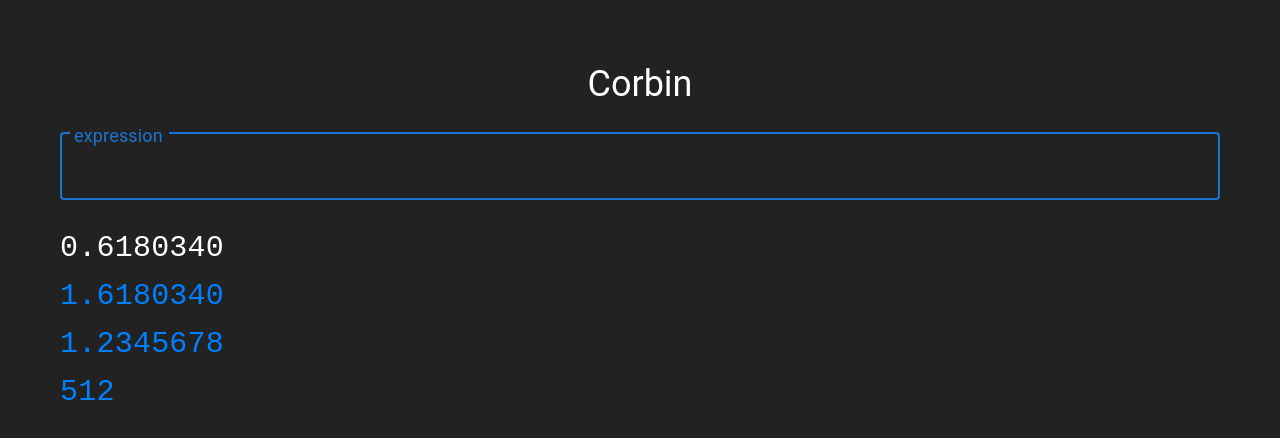
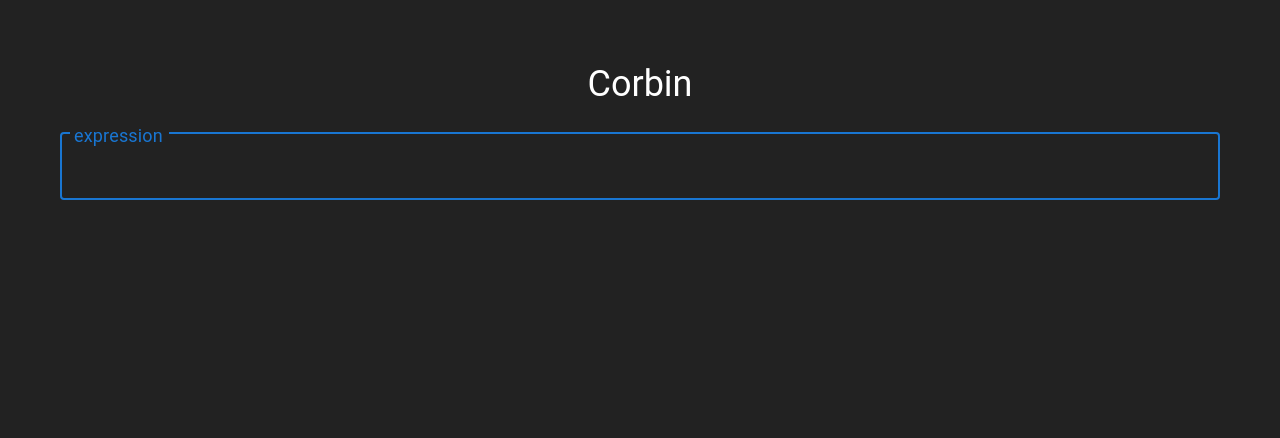
Before and after one commit to usefulmove/comp, a React (Vite) app in the folder gui/: page / in a window 1280 px wide. Shown: the top 438 px of the page. Built offline with nearby package versions, Linux system fonts and the light colour scheme.

Commit message:
GUI: added stack display implementation

```diff
--- a/gui/src/App.jsx
+++ b/gui/src/App.jsx
@@ -1,7 +1,10 @@
+import { useState } from "react";
 import { Grid, Typography, TextField, Button } from "@mui/material";
 import "./App.css";
 
 function App() {
+  const [stack, setStack] = useState([]);
+
   return (
     <Grid container padding={4} spacing={3}>
       <Grid item xs={12}>
@@ -20,29 +23,24 @@ function App() {
             width: "100%",
           }}
           focused
+          onKeyDown={(e) => {
+            console.log(e);
+            e.key == "Enter" ? setStack(e.target.value.split(" ")) : {};
+          }}
         />
       </Grid>
       <Grid item xs={12}>
+        {[...stack].reverse().map((entry, i) => (
           <Typography
             variant="h6"
-          color="#ffffff"
+            color={i === 0 ? "#ffffff" : "#0080ff"}
             sx={{ fontFamily: "Monospace" }}
             align="left"
+            key={i}
           >
-          0.6180340
+            {entry}
           </Typography>
-        <Typography
-          variant="h6"
-          color="#0080ff"
-          sx={{ fontFamily: "Monospace" }}
-          align="left"
-        >
-          1.6180340
-          <br />
-          1.2345678
-          <br />
-          512
-        </Typography>
+        ))}
       </Grid>
     </Grid>
   );
```
Lines whose indentation alone changed are shown as unchanged.
